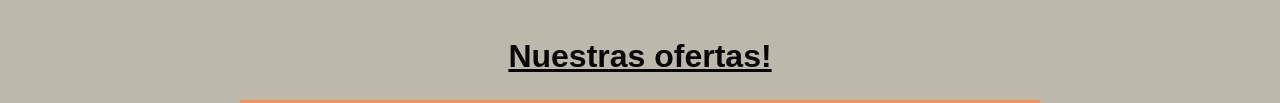
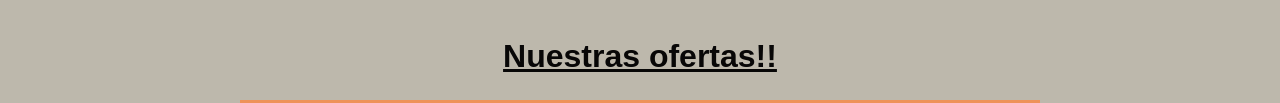
Before and after one commit to matimaldonado/Nakama, a plain HTML site: page Páginas/Ofertas.html in a window 1280 px wide. Shown: the part 198-301 px from the top of the page. Drawn offline with Linux system fonts and the light colour scheme.

Commit message:
Prueba y creacion de rama master

```diff
--- a/Páginas/Ofertas.html
+++ b/Páginas/Ofertas.html
@@ -26,7 +26,7 @@
      </header>
       <!-- Fin del header -->
     <main>
-         <h1>Nuestras ofertas!</h1>
+         <h1>Nuestras ofertas!!</h1>
 
          <table class="ofertas">
              <th><img class="mediasimg" src="../Imagenes/Medias.png" alt="Medias con motivos"></th>
```
